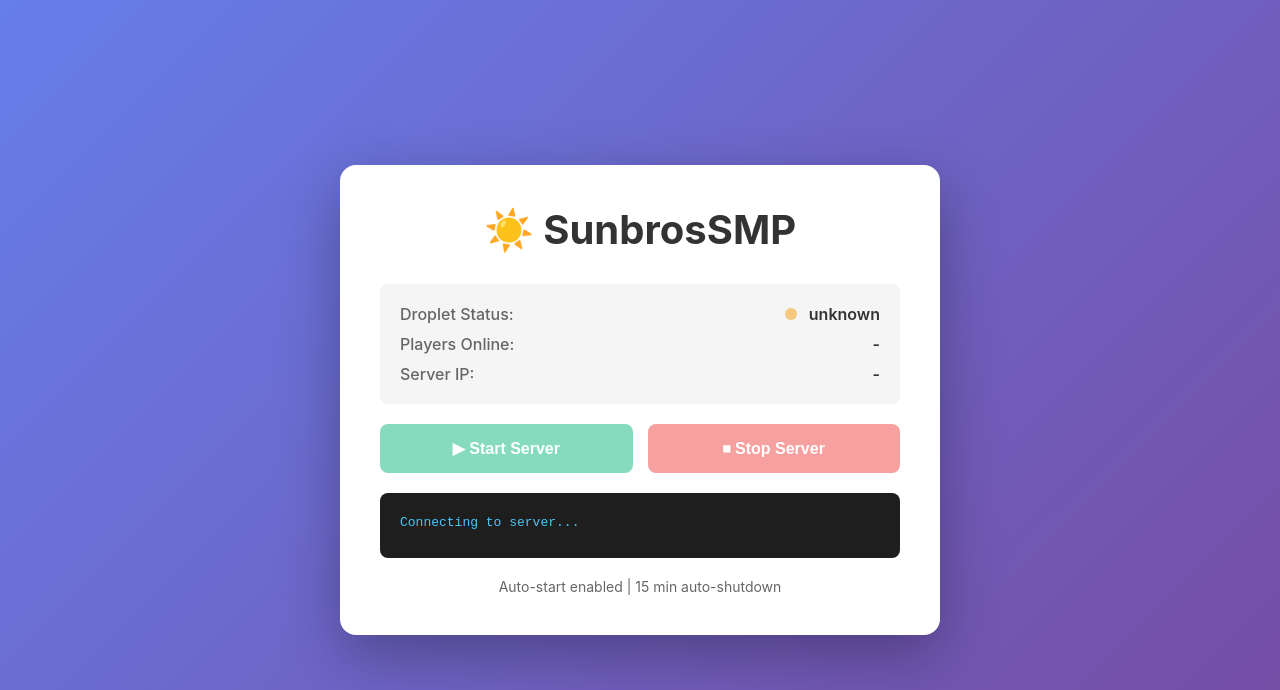
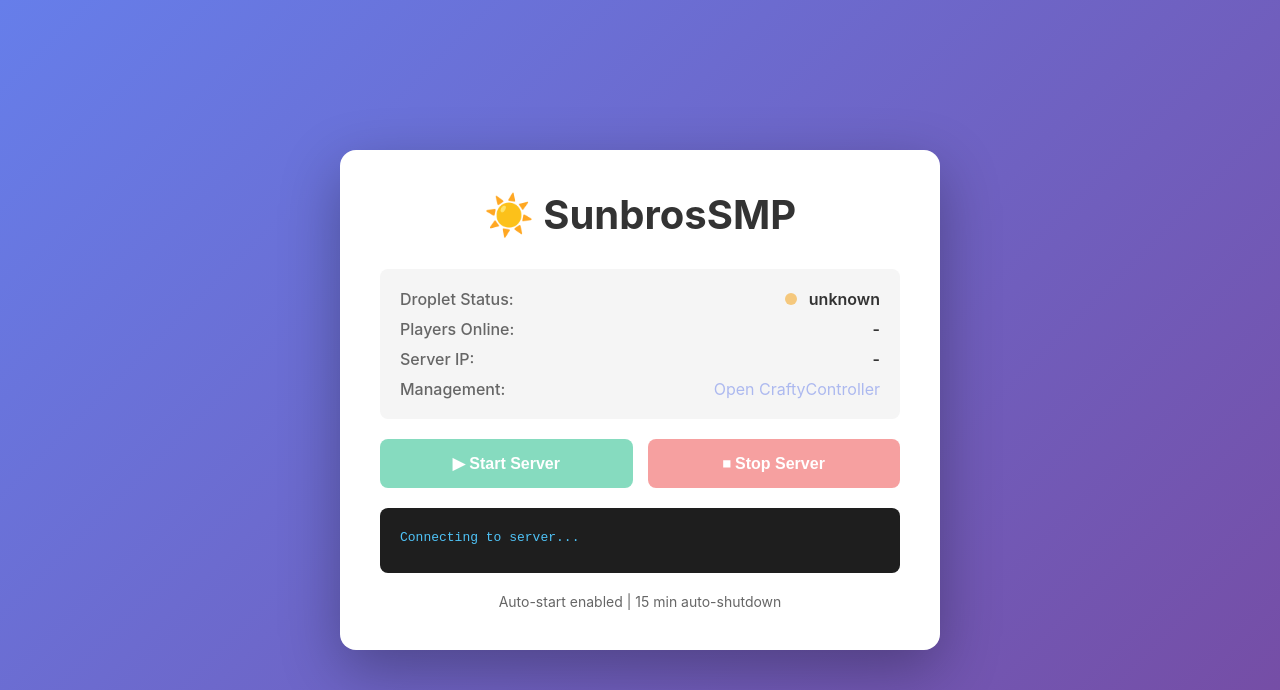
Before and after one commit to DiegoDeLaCruz220/mcserver-manager, a Flask app: page / in a window 1280 px wide. Shown: the top 690 px of the page. Run offline with Flask 3, Linux system fonts and the light colour scheme; data that the repository does not hold is empty.

Commit message:
Add CraftyController link to dashboard (shows when server is online)

```diff
--- a/templates/index.html
+++ b/templates/index.html
@@ -171,6 +171,14 @@
                 <span class="label">Server IP:</span>
                 <span class="value" id="server-ip">-</span>
             </div>
+            <div class="status-line">
+                <span class="label">Management:</span>
+                <span class="value">
+                    <a href="#" id="crafty-link" style="color: #667eea; text-decoration: none; pointer-events: none; opacity: 0.5;">
+                        Open CraftyController
+                    </a>
+                </span>
+            </div>
         </div>
 
         <div class="buttons">
@@ -217,6 +225,7 @@
                 const serverIp = document.getElementById('server-ip');
                 const startBtn = document.getElementById('start-btn');
                 const stopBtn = document.getElementById('stop-btn');
+                const craftyLink = document.getElementById('crafty-link');
 
                 // Update status
                 statusText.textContent = data.status;
@@ -226,14 +235,33 @@
                     statusIndicator.classList.add('online');
                     startBtn.disabled = true;
                     stopBtn.disabled = false;
+
+                    // Enable CraftyController link
+                    const craftyUrl = data.crafty_url || `http://${data.server_ip}:8443`;
+                    craftyLink.href = craftyUrl;
+                    craftyLink.style.pointerEvents = 'auto';
+                    craftyLink.style.opacity = '1';
+                    craftyLink.style.fontWeight = '600';
                 } else if (data.status === 'off') {
                     statusIndicator.classList.add('offline');
                     startBtn.disabled = false;
                     stopBtn.disabled = true;
+
+                    // Disable CraftyController link
+                    craftyLink.href = '#';
+                    craftyLink.style.pointerEvents = 'none';
+                    craftyLink.style.opacity = '0.5';
+                    craftyLink.style.fontWeight = 'normal';
                 } else {
                     statusIndicator.classList.add('starting');
                     startBtn.disabled = true;
                     stopBtn.disabled = true;
+
+                    // Disable CraftyController link while starting
+                    craftyLink.href = '#';
+                    craftyLink.style.pointerEvents = 'none';
+                    craftyLink.style.opacity = '0.5';
+                    craftyLink.style.fontWeight = 'normal';
                 }
 
                 // Update player count
--- a/web_server.py
+++ b/web_server.py
@@ -1,5 +1,6 @@
 from flask import Flask, render_template, jsonify
 import logging
+import os
 from datetime import datetime
 
 logger = logging.getLogger(__name__)
@@ -65,7 +66,8 @@
             return jsonify({
                 'status': 'unknown',
                 'player_count': None,
-                'server_ip': None
+                'server_ip': None,
+                'crafty_url': None
             })
 
         # Get droplet status
@@ -77,19 +79,26 @@
         if is_running and manager_instance.server_ready:
             player_count = manager_instance.mc_monitor.get_player_count()
 
+        # Get CraftyController URL from env or default
+        crafty_url = os.getenv('CRAFTY_URL')
+        if not crafty_url and is_running:
+            crafty_url = f"http://{manager_instance.mc_server_ip}:8443"
+
         return jsonify({
             'status': status,
             'player_count': player_count,
             'server_ip': manager_instance.mc_server_ip,
             'tcp_proxy_port': manager_instance.listen_port,
-            'active_connections': manager_instance.tcp_proxy.get_active_connections()
+            'active_connections': manager_instance.tcp_proxy.get_active_connections(),
+            'crafty_url': crafty_url if is_running else None
         })
     except Exception as e:
         logger.error(f"Error getting status: {e}")
         return jsonify({
             'status': 'error',
             'player_count': None,
-            'server_ip': None
+            'server_ip': None,
+            'crafty_url': None
         }), 500
 
 
```
Also changed, not shown: 1 other file.
